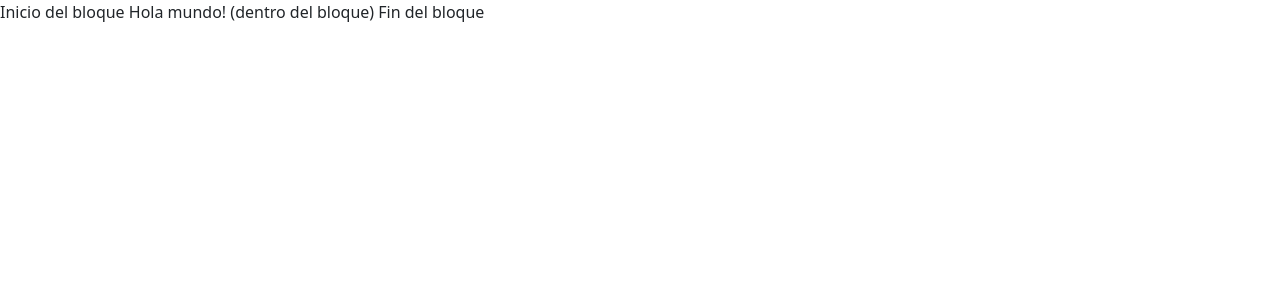
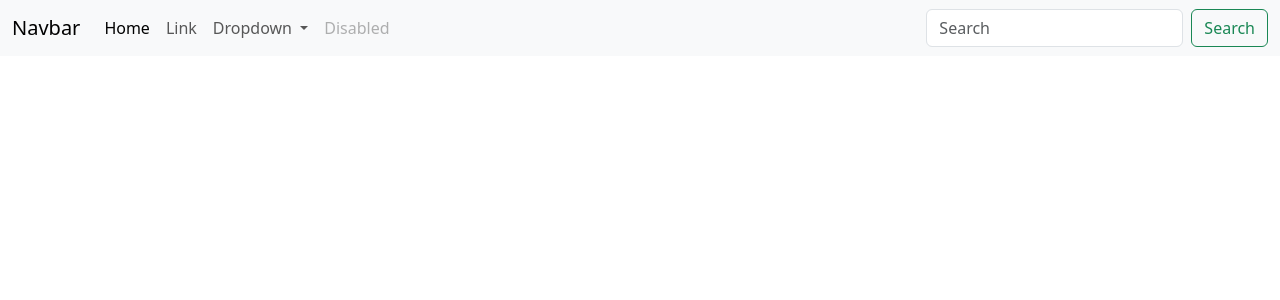
Before and after one commit to luisUACM/ComisionesArtistas, a Flask app: page / in a window 1280 px wide. Shown: the top 300 px of the page. Run offline with Flask 3, Linux system fonts and the light colour scheme.

Commit message:
Se agrego un navbar dummy

```diff
--- a/app/src/templates/base.html
+++ b/app/src/templates/base.html
@@ -11,11 +11,45 @@
 </head>
 <body>
     <main>
-        Inicio del bloque
+        <nav class="navbar navbar-expand-lg bg-body-tertiary mb-4">
+            <div class="container-fluid">
+              <a class="navbar-brand" href="#">Navbar</a>
+              <button class="navbar-toggler" type="button" data-bs-toggle="collapse" data-bs-target="#navbarSupportedContent" aria-controls="navbarSupportedContent" aria-expanded="false" aria-label="Toggle navigation">
+                <span class="navbar-toggler-icon"></span>
+              </button>
+              <div class="collapse navbar-collapse" id="navbarSupportedContent">
+                <ul class="navbar-nav me-auto mb-2 mb-lg-0">
+                  <li class="nav-item">
+                    <a class="nav-link active" aria-current="page" href="#">Home</a>
+                  </li>
+                  <li class="nav-item">
+                    <a class="nav-link" href="#">Link</a>
+                  </li>
+                  <li class="nav-item dropdown">
+                    <a class="nav-link dropdown-toggle" href="#" role="button" data-bs-toggle="dropdown" aria-expanded="false">
+                      Dropdown
+                    </a>
+                    <ul class="dropdown-menu">
+                      <li><a class="dropdown-item" href="#">Action</a></li>
+                      <li><a class="dropdown-item" href="#">Another action</a></li>
+                      <li><hr class="dropdown-divider"></li>
+                      <li><a class="dropdown-item" href="#">Something else here</a></li>
+                    </ul>
+                  </li>
+                  <li class="nav-item">
+                    <a class="nav-link disabled" aria-disabled="true">Disabled</a>
+                  </li>
+                </ul>
+                <form class="d-flex" role="search">
+                  <input class="form-control me-2" type="search" placeholder="Search" aria-label="Search">
+                  <button class="btn btn-outline-success" type="submit">Search</button>
+                </form>
+              </div>
+            </div>
+          </nav>
         <!-- Cada 'block' puede sustituirse en una plantilla hija-->
         {% block content %}
         {% endblock %}
-        Fin del bloque
     </main>
 </body>
 </html>
--- a/app/src/templates/index.html
+++ b/app/src/templates/index.html
@@ -2,5 +2,5 @@
 {% extends "base.html" %}
 
 {% block content %}
-    Hola mundo! (dentro del bloque)
+
 {% endblock %}
```
